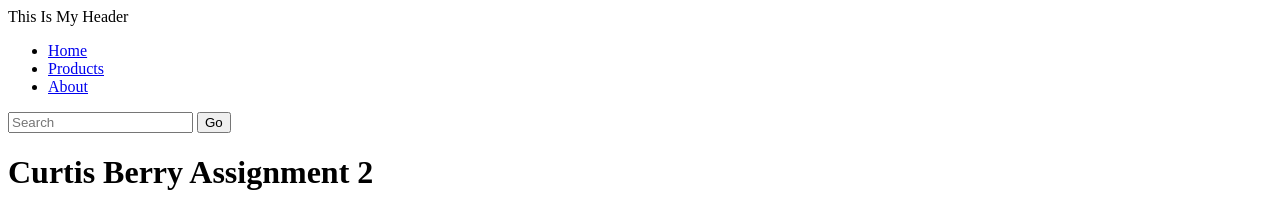
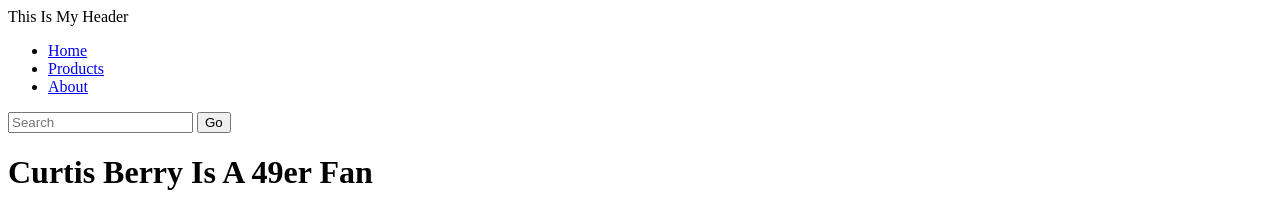
Before and after one commit to curtis2428/curtis2428.github.io, a plain HTML site: page index.html in a window 1280 px wide. Shown: the top 210 px of the page. Drawn offline with Linux system fonts and the light colour scheme.

Commit message:
Update index.html

```diff
--- a/index.html
+++ b/index.html
@@ -21,7 +21,7 @@
     </nav>
 
     <main>
-        <h1>Curtis Berry Assignment 2</h1>
+        <h1>Curtis Berry Is A 49er Fan</h1>
         <p>The San Francisco 49ers, often referred to simply as the "49ers,"
             are a <strong>storied and iconic</strong> American football franchise in the National
             Football League (NFL). Established in 1946, the team has a rich
```
